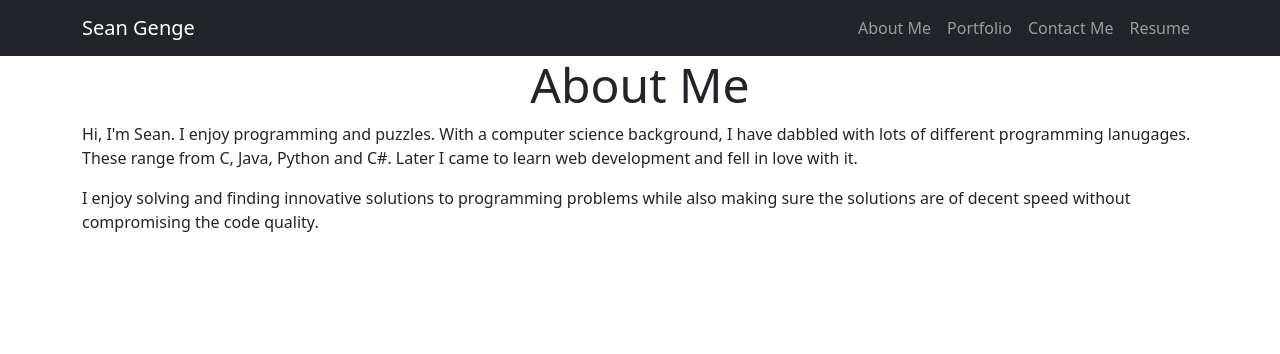
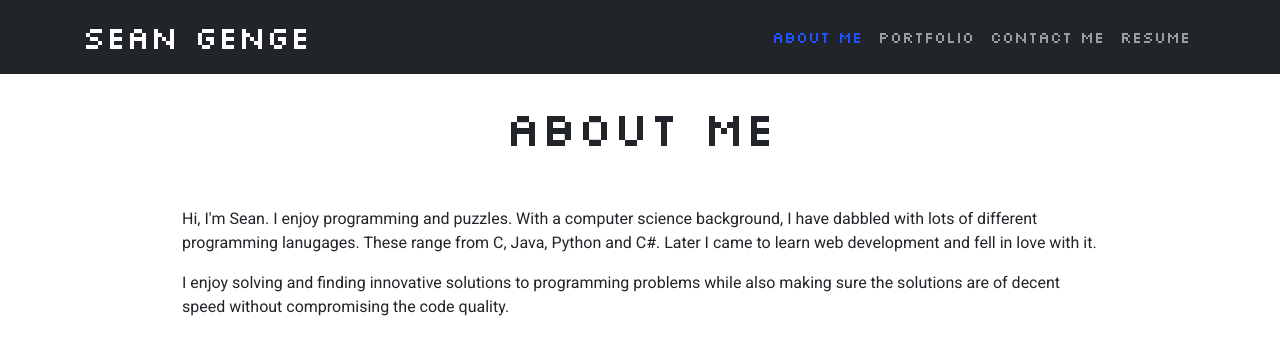
Before and after one commit to SeanGenge/sean-genge-portfolio-react, a React (Create React App) app: page / in a window 1280 px wide. Shown: the top 354 px of the page. Built offline with nearby package versions, Linux system fonts and the light colour scheme.

Commit message:
Added validation to form and styling

```diff
--- a/public/index.html
+++ b/public/index.html
@@ -24,6 +24,9 @@
       work correctly both with client-side routing and a non-root public URL.
       Learn how to configure a non-root public URL by running `npm run build`.
     -->
+    <link rel="preconnect" href="https://fonts.googleapis.com">
+    <link rel="preconnect" href="https://fonts.gstatic.com" crossorigin>
+    <link href="https://fonts.googleapis.com/css2?family=Roboto&family=Silkscreen&display=swap" rel="stylesheet">
     <title>Sean Genge Portfolio</title>
   </head>
   <body>
--- a/src/components/ProjectCard.js
+++ b/src/components/ProjectCard.js
@@ -14,7 +14,7 @@ function ProjectCard({ project }) {
 					{project.description}
 				</Card.Text>
 				<Card.Text><a href={project.github} target="blank"><i className="fa fa-brands fa-github github-icon"></i> Github</a></Card.Text>
-				<Card.Text><a href={project.deployed} target="blank"><i class="fa fa-solid fa-window-restore deployed-icon"></i> Deployed</a></Card.Text>
+				<Card.Text><a href={project.deployed} target="blank"><i className="fa fa-solid fa-window-restore deployed-icon"></i> Deployed</a></Card.Text>
 			</Card.ImgOverlay>
 		</Card>
 	);
--- a/src/components/TopNavigation.js
+++ b/src/components/TopNavigation.js
@@ -7,14 +7,14 @@ function TopNavigation({ currentPage, handlePageChange }) {
 	return (
 		<Navbar bg="dark" variant="dark" expand="lg">
 			<Container>
-				<Navbar.Brand href="#home">Sean Genge</Navbar.Brand>
+				<Navbar.Brand href="#Home">Sean Genge</Navbar.Brand>
 				<Navbar.Toggle aria-controls="basic-navbar-nav" />
 				<Navbar.Collapse id="basic-navbar-nav">
 					<Nav className="ms-auto">
-						<Nav.Link href="#aboutMe" onClick={() => handlePageChange('AboutMe')}>About Me</Nav.Link>
+						<Nav.Link className={currentPage === "AboutMe" ? "active" : ""} href="#aboutMe" onClick={() => handlePageChange('AboutMe')}>About Me</Nav.Link>
 						<Nav.Link href="#portfolio" onClick={() => handlePageChange('Portfolio')}>Portfolio</Nav.Link>
 						<Nav.Link href="#contactMe" onClick={() => handlePageChange('ContactMe')}>Contact Me</Nav.Link>
-						<Nav.Link href="#resume">Resume</Nav.Link>
+						<Nav.Link href="https://docs.google.com/document/d/1xdUnM79A0TRbf5GVbd67HZTyMwSXj1AihVyWTdo3x4M/edit?usp=sharing" target="_blank">Resume</Nav.Link>
 					</Nav>
 				</Navbar.Collapse>
 			</Container>
--- a/src/css/global.scss
+++ b/src/css/global.scss
@@ -1,6 +1,13 @@
+body {
+	font-family: 'Roboto', sans-serif;
+}
+
 .title {
 	text-align: center;
 	font-size: 48px;
+	font-family: 'Silkscreen', cursive;
+	margin-top: 25px;
+	margin-bottom: 50px;
 }
 
 .blue-colour {
@@ -9,4 +16,17 @@
 
 a {
 	text-decoration: none;
+	--bs-navbar-active-color: #1F51FF !important;
 }
+
+nav {
+	font-family: 'Silkscreen', cursive;
+}
+
+.navbar-brand {
+	font-size: 32px;
+}
+
+.custom-container {
+	margin: 0 100px;
+}
--- a/src/pages/AboutMe.js
+++ b/src/pages/AboutMe.js
@@ -13,7 +13,7 @@ function AboutMe() {
 			</Row>
 			<Row>
 
-				<Col>
+				<Col className="custom-container">
 					<p className="info">
 						Hi, I'm Sean. I enjoy programming and puzzles. With a computer science background, I have dabbled with lots of different programming lanugages. These range from C, Java, Python and C#. Later I came to learn web development and fell in love with it.
 					</p>
--- a/src/pages/ContactMe.js
+++ b/src/pages/ContactMe.js
@@ -1,37 +1,88 @@
-import React from "react";
+import React, { useState } from "react";
 import Container from 'react-bootstrap/Container';
 import Row from 'react-bootstrap/Row';
 import Col from 'react-bootstrap/Col';
+import Button from 'react-bootstrap/Button';
+import Form from 'react-bootstrap/Form';
 
 function ContactMe() {
+	const [name, setName] = useState('');
+	const [email, setEmail] = useState('');
+	const [message, setMessage] = useState('');
+	const [isValidName, setIsValidName] = useState(false);
+	const [isValidEmail, setIsValidEmail] = useState(false);
+	const [isValidMessage, setIsValidMessage] = useState(false);
 
 	const handleInputChange = (e) => {
-		// Getting the value and name of the input which triggered the change
+		// Get the value and name of the input which triggered the change
 		const { name, value } = e.target;
 
+		if (name === "formName") {
+			setName(value);
+
+			value === "" ? setIsValidName(false) : setIsValidName(true);
+		}
+
+		if (name === "formEmail") {
+			setEmail(value);
+
+			checkIsValidEmail() === false ? setIsValidEmail(false) : setIsValidEmail(true);
+		}
+
+		if (name === "formMessage") {
+			setMessage(value);
+
+			value === "" ? setIsValidMessage(false) : setIsValidMessage(true);
+		}
 	};
+
+	const checkIsValidEmail = () => {
+		// This is used from the computer science challenge week
+		const regexEmail = /^([a-z0-9_\.-]+)@([\da-z\.-]+)\.([a-z\.]{2,6})$/;
+		console.log(regexEmail.test(email));
+		return regexEmail.test(email);
+	}
 
 	const handleFormSubmit = (e) => {
 		// Preventing the default behavior of the form submit (which is to refresh the page)
 		e.preventDefault();
-
-
 	};
 
 	return (
 		<Container>
 			<Row>
-				<Col>Contact Me</Col>
+				<Col>
+					<h1 className="title">Contact Me</h1>
+				</Col>
 			</Row>
 			<Row>
-				<Col>
-					<form className="form">
-						<input value="" name="firstName" onChange={handleInputChange} type="text" placeholder="First Name" />
-						<input value="" name="lastName" onChange={handleInputChange} type="text" placeholder="Last Name" />
-						<button type="button" onClick={handleFormSubmit}>
-							Submit
-						</button>
-					</form>
+				<Col className="custom-container">
+					<Form id="contact-form" noValidate onSubmit={handleFormSubmit}>
+						<Form.Group className="mb-3" controlId="formName">
+							<Form.Label>Name*</Form.Label>
+							<Form.Control type="text" name="formName" placeholder="Enter name" onChange={handleInputChange} isValid={isValidName} isInvalid={!isValidName} />
+							<Form.Control.Feedback type="invalid">
+								Please enter a name
+							</Form.Control.Feedback>
+						</Form.Group>
+						<Form.Group className="mb-3" controlId="formEmail">
+							<Form.Label>Email address*</Form.Label>
+							<Form.Control type="email" name="formEmail" placeholder="Enter email" onChange={handleInputChange} isValid={isValidEmail} isInvalid={!isValidEmail} />
+							<Form.Control.Feedback type="invalid">
+								Please enter a valid email
+							</Form.Control.Feedback>
+						</Form.Group>
+						<Form.Group className="mb-3" controlId="formMessage">
+							<Form.Label>Message*</Form.Label>
+							<Form.Control as="textarea" name="formMessage" rows={4} onChange={handleInputChange} isValid={isValidMessage} isInvalid={!isValidMessage} />
+							<Form.Control.Feedback type="invalid">
+								Please enter a message
+							</Form.Control.Feedback>
+						</Form.Group>
+						<Button variant="primary" type="submit">
+							Send message
+						</Button>
+					</Form>
 				</Col>
 			</Row>
 		</Container>
```
